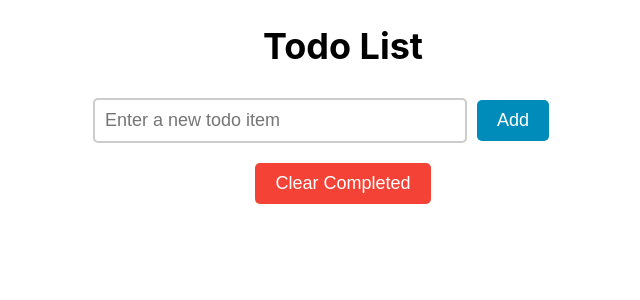
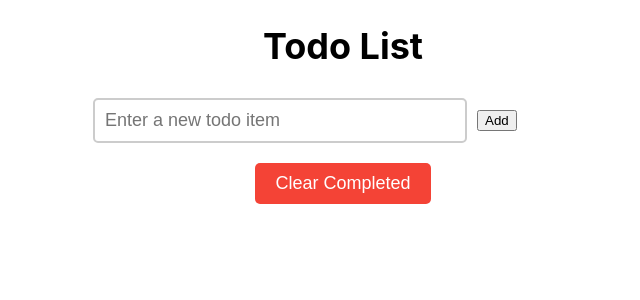
Before and after one commit to sadhvi20/todo_application, a React (Create React App) app: page / in a window 1280 px wide. Shown: the top 300 px of the page, without its empty margins (297-937 px from the left). Built offline with nearby package versions, Linux system fonts and the light colour scheme.

Commit message:
UI break issue

```diff
--- a/src/App.js
+++ b/src/App.js
@@ -65,9 +65,9 @@ function App() {
   return (
     <div className="app">
       <h1>Todo List</h1>
-      <form onSubmit={event =>handleAdd(event)}>
+      <form>
         <input type="text" name="newTodo" placeholder="Enter a new todo item" />
-        <button type="submit">Add</button>
+        <button onClick={event =>handleAdd(event)}>Add</button>
       </form>
       <button className="clear" onClick={handleClearCompleted}>Clear Completed</button>
       <ul className="list">
```
